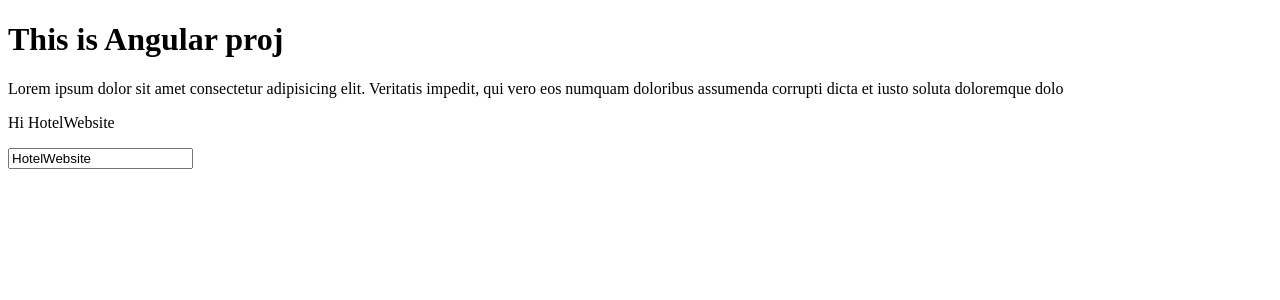
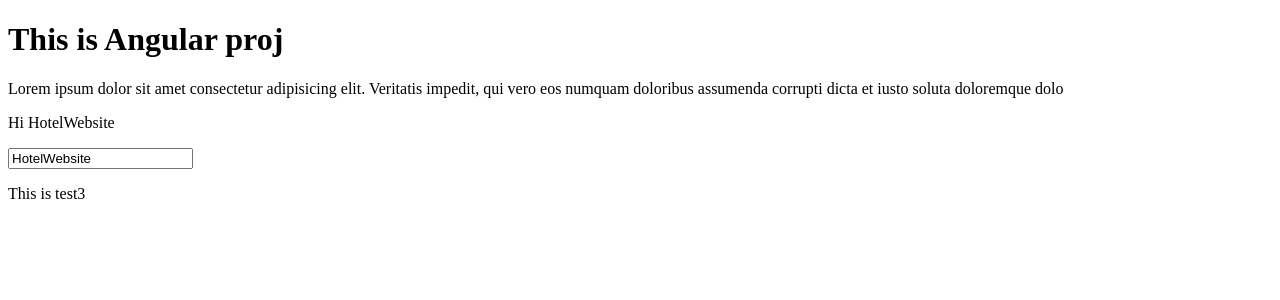
Before and after one commit to HatimDalal/HospitalWebsite, an Angular app: page / in a window 1280 px wide. Shown: the top 300 px of the page. Built offline with nearby package versions, Linux system fonts and the light colour scheme.

Commit message:
Update app.component.html

```diff
--- a/src/app/app.component.html
+++ b/src/app/app.component.html
@@ -2,3 +2,4 @@
 <p>Lorem ipsum dolor sit amet consectetur adipisicing elit. Veritatis impedit, qui vero eos numquam doloribus assumenda corrupti dicta et iusto soluta doloremque dolo
 <p>Hi {{title}}</p>
 <input type="text" [(ngModel)]="title">
+<p>This is test3<p>
```
